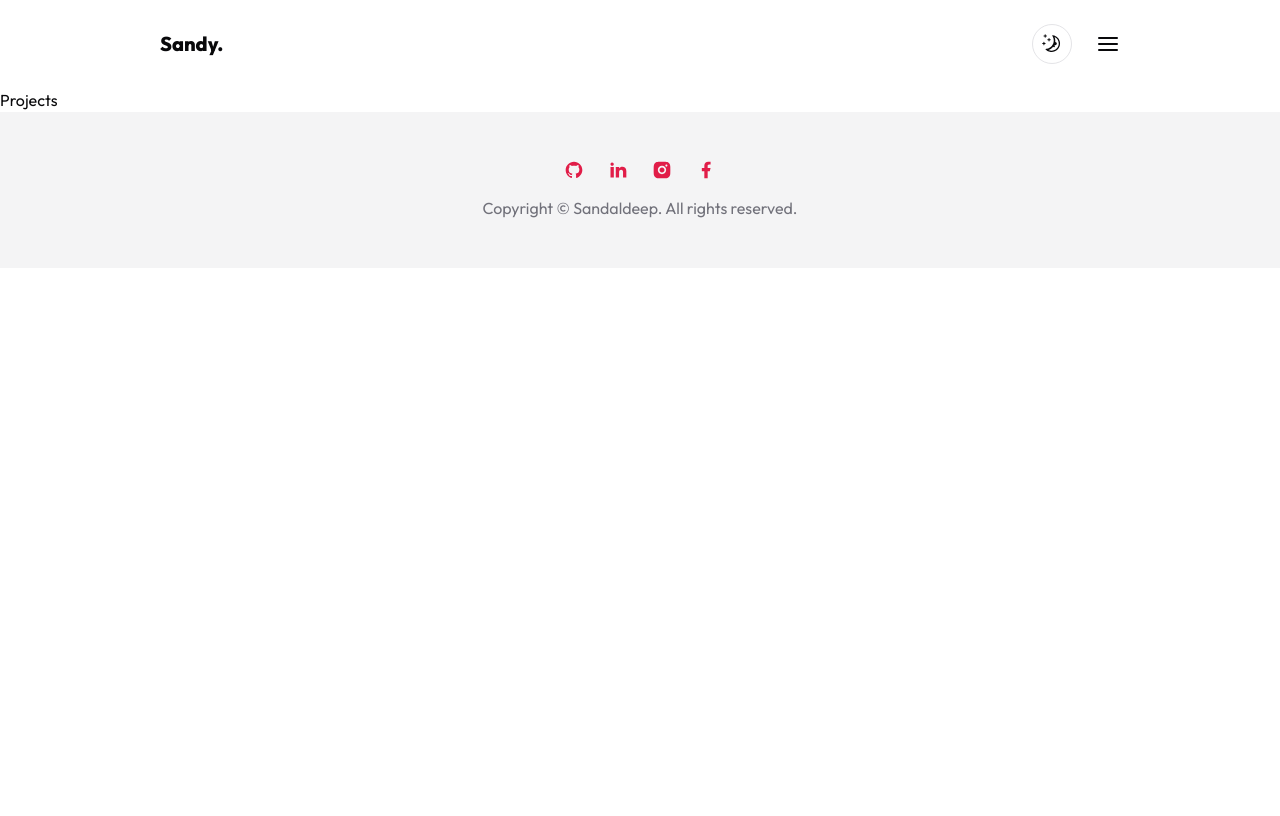
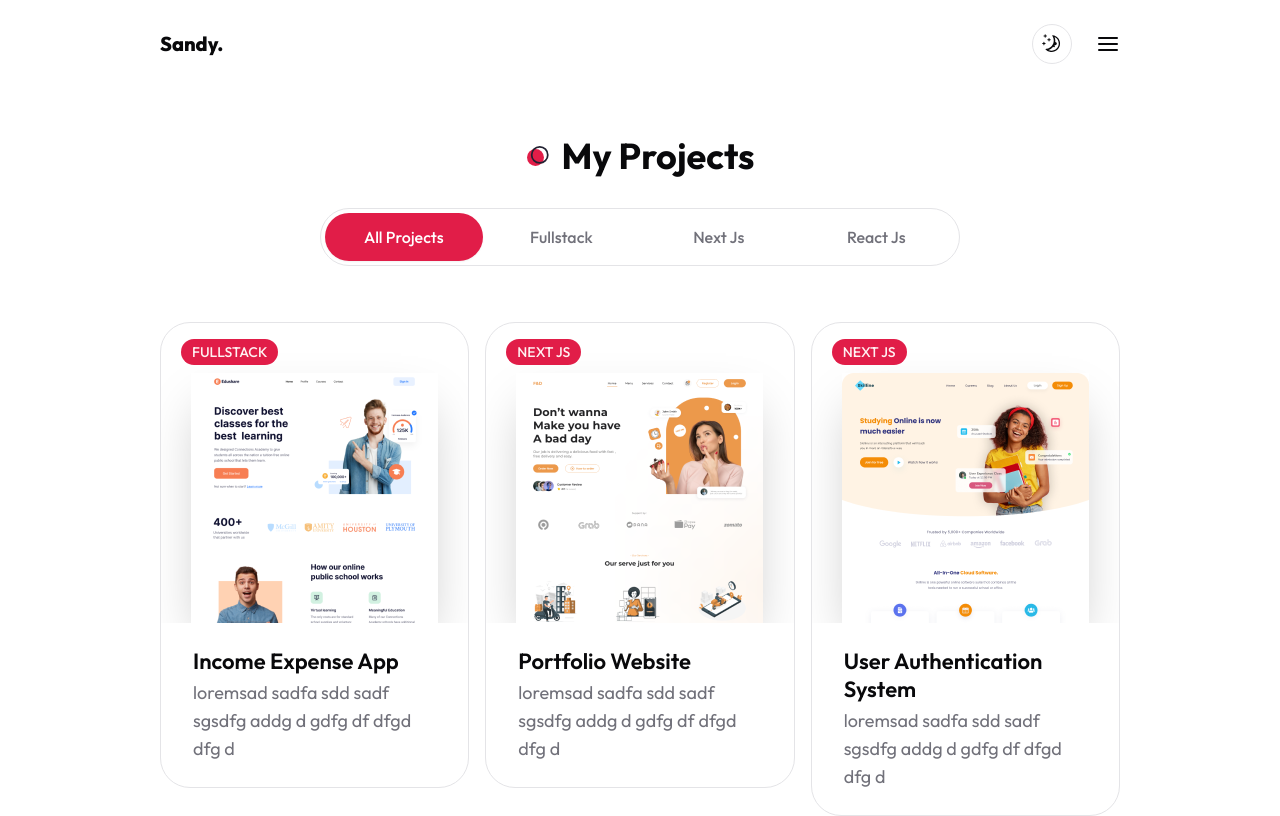
Before and after one commit to SandaldeepChoudhary/Portfolio-Website, a Next.js app: page /projects in a window 1280 px wide. Shown: the top 816 px of the page. Built offline with nearby package versions, Linux system fonts and the light colour scheme.

Commit message:
Project Page Added

```diff
--- a/app/projects/page.jsx
+++ b/app/projects/page.jsx
@@ -1,9 +1,100 @@
-import React from 'react'
+"use client";
 
+import ProjectCard from "@/components/ProjectCard";
+import { Tabs, TabsContent, TabsList, TabsTrigger } from "@/components/ui/tabs";
+import { useState } from "react";
+
+const projectData = [
+  {
+    image: "/work/1.png",
+    category: "fullstack",
+    name: "Income Expense App",
+    description: "loremsad sadfa sdd sadf sgsdfg addg d gdfg df dfgd dfg d",
+    link: "/",
+    github: "/",
+  },
+  {
+    image: "/work/2.png",
+    category: "next js",
+    name: "Portfolio Website",
+    description: "loremsad sadfa sdd sadf sgsdfg addg d gdfg df dfgd dfg d",
+    link: "/",
+    github: "/",
+  },
+  {
+    image: "/work/3.png",
+    category: "next js",
+    name: "User Authentication System",
+    description: "loremsad sadfa sdd sadf sgsdfg addg d gdfg df dfgd dfg d",
+    link: "/",
+    github: "/",
+  },
+  {
+    image: "/work/3.png",
+    category: "react js",
+    name: "Profile Website",
+    description: "loremsad sadfa sdd sadf sgsdfg addg d gdfg df dfgd dfg d",
+    link: "/",
+    github: "/",
+  },
+  {
+    image: "/work/4.png",
+    category: "react js",
+    name: "Bubble Game",
+    description: "loremsad sadfa sdd sadf sgsdfg addg d gdfg df dfgd dfg d",
+    link: "/",
+    github: "/",
+  },
+];
+
+//remove category duplicates
+const uniqueCategories = [
+  "all projects",
+  ...new Set(projectData.map((item) => item.category)),
+];
 const Projects = () => {
+  const [categories, setCategories] = useState(uniqueCategories);
+  const [category, setCategory] = useState("all projects");
+  const filteredProjects = projectData.filter(project => {
+    //if category is 'all projects' return all projects, else fliter by category
+    return category === "all projects" ? project : project.category === category;
+  })
+
   return (
-    <div> Projects</div>
-  )
-}
+    <section className="min-h-screen pt-12">
+      {" "}
+      <div className="container mx-auto">
+        <h2 className="section-title mb-8 xl:16 text-center mx-auto">
+          My Projects
+        </h2>
+        {/* tools  */}
+        <Tabs defaultValue={category} className="mb-24 xl:mb-48">
+          <TabsList className="w-full grid md:grid-cols-4 lg:max-w-[640px] mb-12 mx-auto md:border rounded-full dark:border-none">
+            {categories.map((category, index) => {
+              return (
+                <TabsTrigger
+                onClick={()=>setCategory(category)}
+                  value={category}
+                  key={index}
+                  className="capitalize w-[162px] md:w-auto"
+                >
+                  {category}
+                </TabsTrigger>
+              );
+            })}
+          </TabsList>
+          {/* tabs content  */}
+          <div className="text-lg xl:mt-8 grid grid-cols-1 lg:grid-cols-3 gap-4">
+            {filteredProjects.map((project, index)=>{
+              return <TabsContent value={category} key={index}>
+                <ProjectCard project={project}></ProjectCard>
+              </TabsContent>
+            })}
+          </div>
+        </Tabs>
+      </div>
+    </section>
+  );
+};
 
-export default Projects
+export default Projects;
--- a/components/Reviews.jsx
+++ b/components/Reviews.jsx
@@ -73,7 +73,7 @@
           pagination={{
             clickable: true,
           }}
-          className="h-[350px]"
+          className="h-[400px]"
         >
           {reviewsData.map((person, index) => {
             return (
@@ -82,7 +82,13 @@
                   <CardHeader className="p-0 mb-10">
                     <div className="flex items-center gap-x-4">
                       {/* image  */}
-                        <Image src={person.avatar} width={70} height={70} alt="" priority/>
+                      <Image
+                        src={person.avatar}
+                        width={70}
+                        height={70}
+                        alt=""
+                        priority
+                      />
                       {/* name  */}
                       <div>
                         <CardTitle>{person.name}</CardTitle>
--- a/components/Work.jsx
+++ b/components/Work.jsx
@@ -72,7 +72,7 @@
           </Link>
         </div>
         {/* slider  */}
-        <div className="xl:max-w-[1000px] xl:absolute right-0 top-0">
+        <div className="xl:max-w-[1000px] xl:absolute right-10 top-0">
           <Swiper
             className="h-[480px]"
             slidesPerView={1}
--- a/components/ui/sheet.jsx
+++ b/components/ui/sheet.jsx
@@ -51,7 +51,7 @@
       {children}
       <SheetPrimitive.Close
         className="absolute right-4 top-4 rounded-sm opacity-70 ring-offset-background transition-opacity hover:opacity-100 focus:outline-none focus:ring-2 focus:ring-ring focus:ring-offset-2 disabled:pointer-events-none data-[state=open]:bg-secondary">
-        <X className="h-4 w-4" />
+        <X className="h-6 w-6" />
         <span className="sr-only">Close</span>
       </SheetPrimitive.Close>
     </SheetPrimitive.Content>
```
Lines whose indentation alone changed are shown as unchanged.
